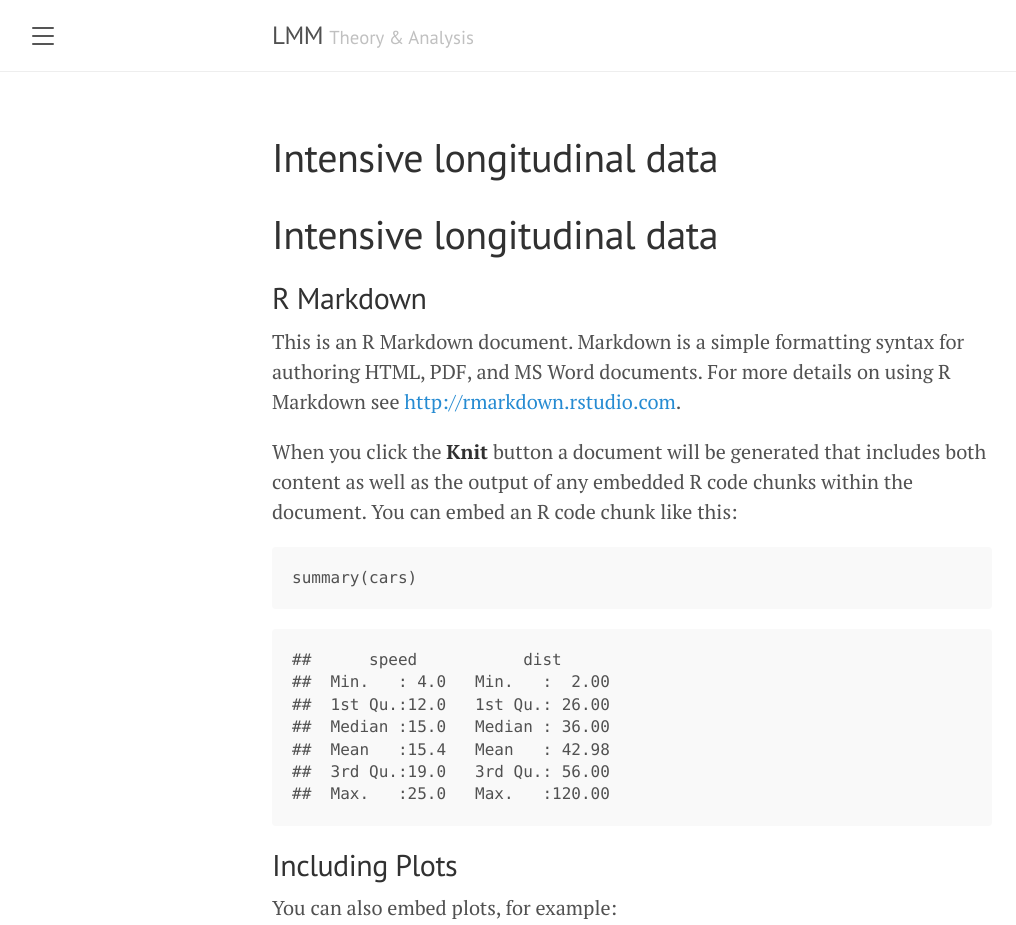
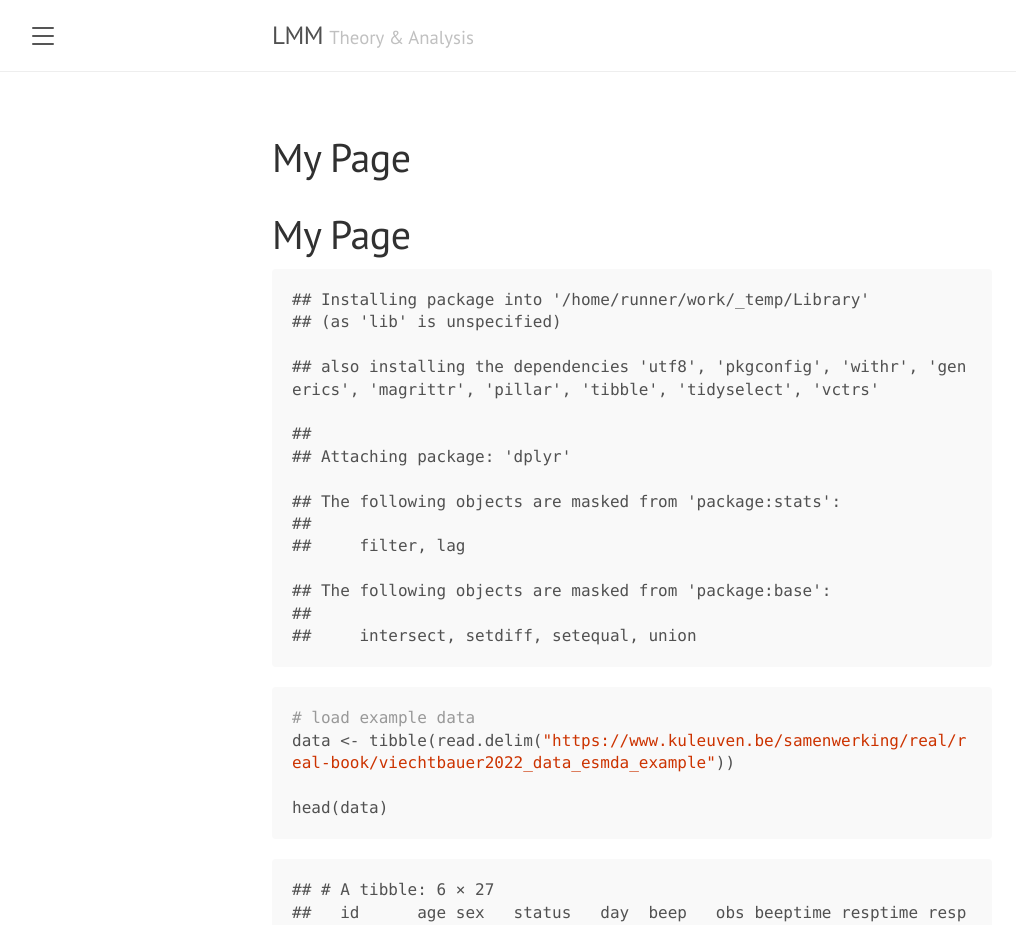
Before and after one commit to lennartseizer/ild, a Jekyll site: the page built from 1.md, in a window 1280 px wide. Shown: the top 925 px of the page, without its empty margins (8-1024 px from the left). Built offline with Jekyll 4.4.1, drawn with Linux system fonts in a browser that asks for light colours; our own code applies the rules of GitHub Pages for plain Markdown files; some of the changed text lies outside the part shown; grey boxes are pictures that could not be loaded.

Commit message:
Auto-render Rmd → md [skip ci]

````diff
--- a/1.md
+++ b/1.md
@@ -1,33 +1,40 @@
-Intensive longitudinal data
+My Page
 ================
 
-## R Markdown
+    ## Installing package into '/home/runner/work/_temp/Library'
+    ## (as 'lib' is unspecified)
 
-This is an R Markdown document. Markdown is a simple formatting syntax
-for authoring HTML, PDF, and MS Word documents. For more details on
-using R Markdown see <http://rmarkdown.rstudio.com>.
+    ## also installing the dependencies 'utf8', 'pkgconfig', 'withr', 'generics', 'magrittr', 'pillar', 'tibble', 'tidyselect', 'vctrs'
 
-When you click the **Knit** button a document will be generated that
-includes both content as well as the output of any embedded R code
-chunks within the document. You can embed an R code chunk like this:
+    ##
+    ## Attaching package: 'dplyr'
+
+    ## The following objects are masked from 'package:stats':
+    ##
+    ##     filter, lag
+
+    ## The following objects are masked from 'package:base':
+    ##
+    ##     intersect, setdiff, setequal, union
 
 ``` r
-summary(cars)
+# load example data
+data <- tibble(read.delim("https://www.kuleuven.be/samenwerking/real/real-book/viechtbauer2022_data_esmda_example"))
+
+head(data)
 ```
 
-    ##      speed           dist
-    ##  Min.   : 4.0   Min.   :  2.00
-    ##  1st Qu.:12.0   1st Qu.: 26.00
-    ##  Median :15.0   Median : 36.00
-    ##  Mean   :15.4   Mean   : 42.98
-    ##  3rd Qu.:19.0   3rd Qu.: 56.00
-    ##  Max.   :25.0   Max.   :120.00
-
-## Including Plots
-
-You can also embed plots, for example:
-
-![](1_files/figure-gfm/pressure-1.png)<!-- -->
-
-Note that the `echo = FALSE` parameter was added to the code chunk to
-prevent printing of the R code that generated the plot.
+    ## # A tibble: 6 × 27
+    ##   id      age sex   status   day  beep   obs beeptime resptime resphour tothours
+    ##   <chr> <int> <chr> <chr>  <int> <int> <int>    <int>    <int>    <dbl>    <dbl>
+    ## 1 c100     30 fema… contr…     1     1     1      477      480      8        8
+    ## 2 c100     30 fema… contr…     1     2     2      585       NA     NA       NA
+    ## 3 c100     30 fema… contr…     1     3     3      718      721     12.0     12.0
+    ## 4 c100     30 fema… contr…     1     4     4      756      759     12.6     12.6
+    ## 5 c100     30 fema… contr…     1     5     5      874      876     14.6     14.6
+    ## 6 c100     30 fema… contr…     1     6     6      982      988     16.5     16.5
+    ## # ℹ 16 more variables: mood_cheerf <int>, mood_relaxed <int>,
+    ## #   mood_satisfi <int>, mood_irritat <int>, mood_anxious <int>,
+    ## #   mood_down <int>, mood_guilty <int>, mood_insecur <int>, mood_lonely <int>,
+    ## #   eventpl <int>, soc_alone <int>, soc_pleasant <int>, act_else <int>,
+    ## #   use_coffee <int>, use_alcohol <int>, location <chr>
````
